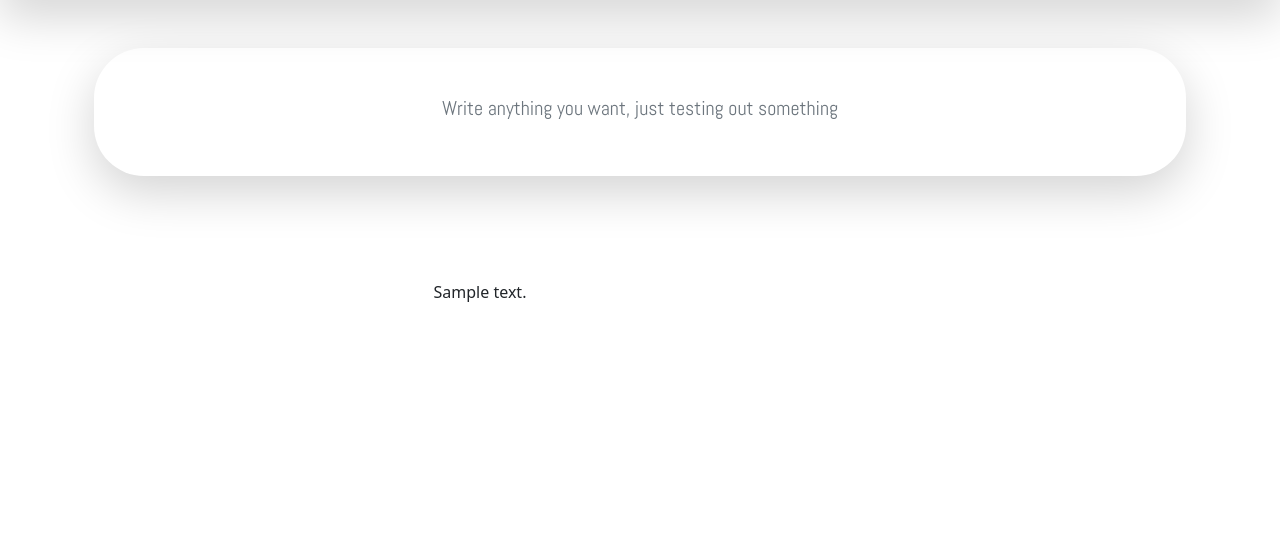
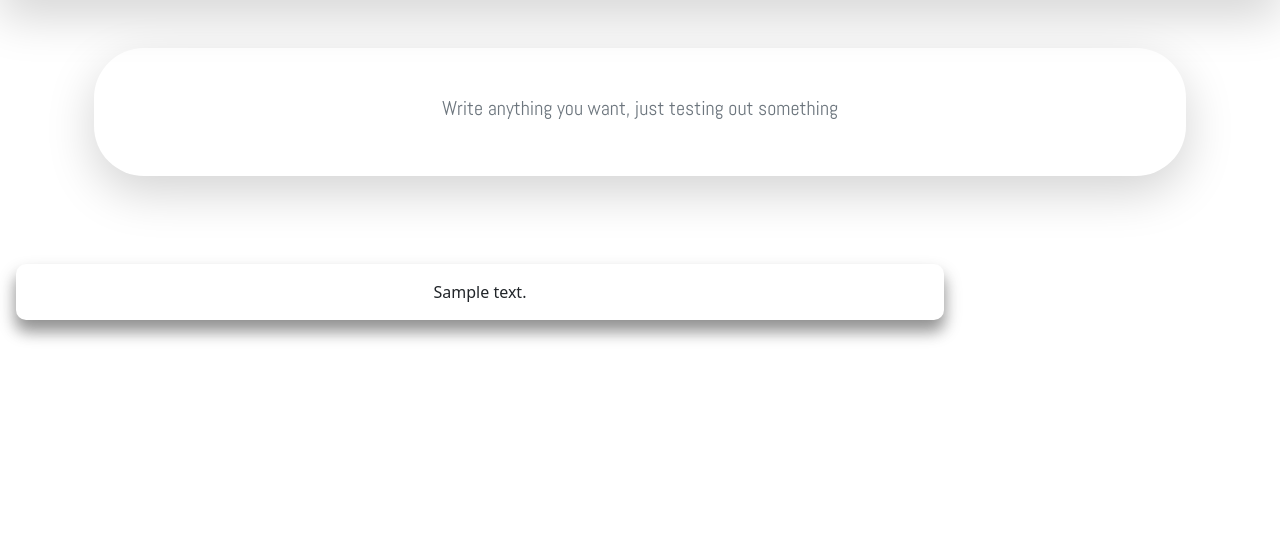
Before and after one commit to Empya1/chatapp, a Flask app: page / in a window 1280 px wide. Shown: the part 56-616 px from the top of the page. Run offline with Flask 3, Linux system fonts and the light colour scheme; tables that the repository leaves empty hold one stand-in row (values such as "Sample post"); some libraries are stand-ins or nearby versions; some web fonts are replaced.

Commit message:
Update index.html

```diff
--- a/templates/index.html
+++ b/templates/index.html
@@ -23,7 +23,7 @@
  .chatbox {
 
  border: none;
- box-shadow: 0 12px 14px rgba(0,0,0,0.0.2), 0 10px 18px rgba(0,0,0,0.3);
+ box-shadow: 0 12px 14px rgba(0,0,0,0.2), 0 10px 18px rgba(0,0,0,0.3);
 
  border-radius:10px;
  text-align:center;
```
